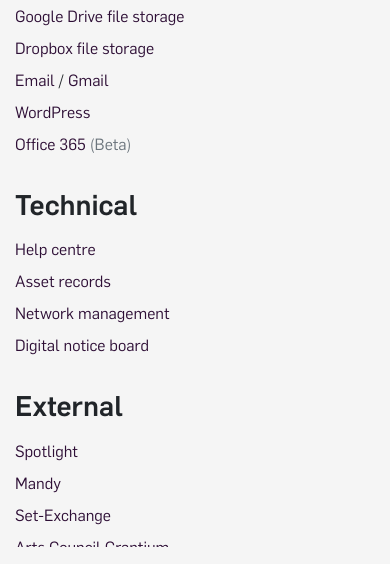
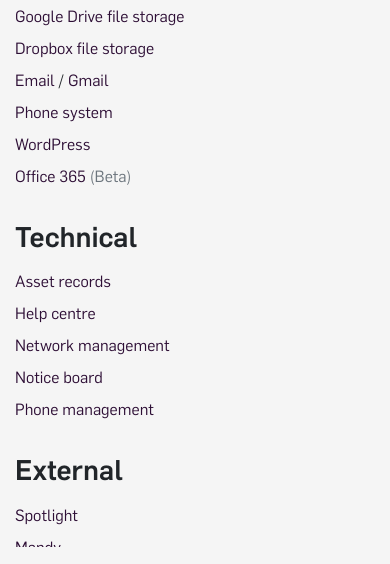
Before and after one commit to edwardcallow/external.ecal.uk, a plain HTML site: page jst/start/index.html in a window 390 px wide. Shown: the part 237-801 px from the top of the page. Drawn offline with nearby package versions, Linux system fonts and the light colour scheme.

Commit message:
Phone links to JST start

```diff
--- a/jst/start/index.html
+++ b/jst/start/index.html
@@ -63,15 +63,17 @@
 					<p><a href="https://dropbox.com">Dropbox file storage</a></p>
 					<p><a href="https://webmail.jermynstreettheatre.co.uk">Email</a> /
 					<a href="https://mail.google.com">Gmail</a></p>
-					<p><a href="https://jermynstreettheatre.co.uk/wp-login.php">WordPress</a>
+					<p><a href="https://my.nimvelo.com/apps/phone">Phone system</a></p>
+					<p><a href="https://jermynstreettheatre.co.uk/wp-login.php">WordPress</a></p>
 					<p><a href="https://login.microsoftonline.com/?whr=smogeater.onmicrosoft.com">Office 365</a> <span class="text-muted font-weight-light">(Beta)</span></p>
 				</div>
 				<div class="col-sm-3">
 					<h3>Technical</h3>
+					<p><a href="https://assets.jermynstreettheatre.co.uk">Asset records</a></p>
 					<p><a href="https://jermynstreet.atlassian.net/servicedesk/customer/portals">Help centre</a></p>
-					<p><a href="https://assets.jermynstreettheatre.co.uk">Asset records</a></p>
 					<p><a href="https://unifi.ui.com/dashboard">Network management</a></p>
-					<p><a href="https://posterbooking.co.uk/whitelabel/jermynstreettheatre">Digital notice board</a></p>
+					<p><a href="https://posterbooking.co.uk/whitelabel/jermynstreettheatre">Notice board</a></p>
+					<p><a href="https://my.nimvelo.com">Phone management</a></p>
 				</div>
 				<div class="col-sm-3">
 					<h3>External</h3>
```
